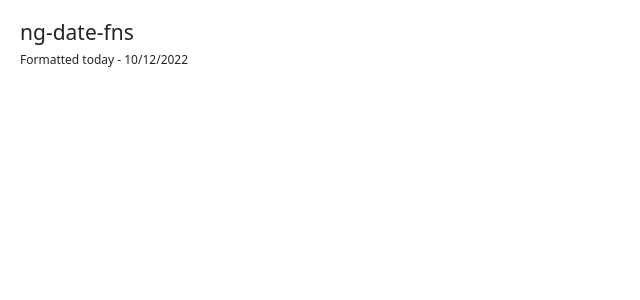
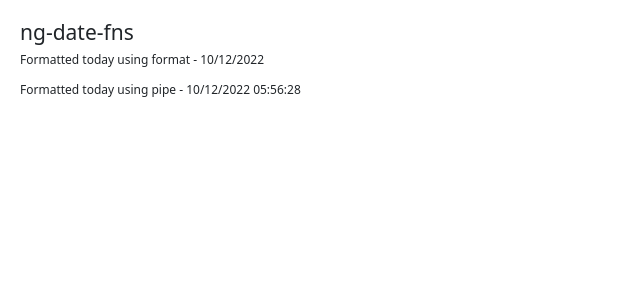
Before and after one commit to kumargandhi/ng-date-fns, an Angular app: page / in a window 1280 px wide. Shown: the top 300 px of the page, without its empty margins (0-640 px from the left). Built offline with nearby package versions, Linux system fonts and the light colour scheme.

Commit message:
Added date fns pipe

```diff
--- a/src/app/app.component.html
+++ b/src/app/app.component.html
@@ -1,4 +1,5 @@
 <div class="page-container">
   <h3>{{ title }}</h3>
-  <p>Formatted today - {{ _fToday }}</p>
+  <p>Formatted today using format - {{ _fToday }}</p>
+  <p>Formatted today using pipe - {{ today | datefns:'UTC':'MM/dd/yyyy hh:mm:ss' }}</p>
 </div>
--- a/src/app/app.component.ts
+++ b/src/app/app.component.ts
@@ -1,5 +1,6 @@
 import { Component } from '@angular/core';
 import { format, compareAsc } from 'date-fns'
+import { DateFnsPipe } from './date-fns.pipe';
 
 @Component({
   selector: 'app-root',
@@ -12,4 +13,10 @@ export class AppComponent {
   today = new Date();
 
   _fToday = format(this.today, 'MM/dd/yyyy');
+
+  datefnsPipe = new DateFnsPipe();
+
+  constructor() {
+    console.log('' + this.datefnsPipe.transform(this.today, '', 'MM/dd/yyyy'));
+  }
 }
--- a/src/app/app.module.ts
+++ b/src/app/app.module.ts
@@ -2,15 +2,16 @@ import { BrowserModule } from '@angular/platform-browser';
 import { NgModule } from '@angular/core';
 
 import { AppComponent } from './app.component';
+import { DateFnsPipe } from './date-fns.pipe';
 
 @NgModule({
   declarations: [
-    AppComponent
+    AppComponent,
+    DateFnsPipe
   ],
   imports: [
     BrowserModule
   ],
-  providers: [],
   bootstrap: [AppComponent]
 })
 export class AppModule { }
--- /dev/null
+++ b/src/app/date-fns.pipe.ts
@@ -0,0 +1,14 @@
+import { Pipe, PipeTransform } from '@angular/core';
+import { format } from 'date-fns';
+
+@Pipe({
+    name: 'datefns'
+})
+export class DateFnsPipe implements PipeTransform {
+    transform(value: any, timezone: string, formatter: string, defaultText: string = "Invalid date!") {
+        if (!value) {
+            return defaultText;
+        }
+        return format(value, formatter);
+    }
+}
```
